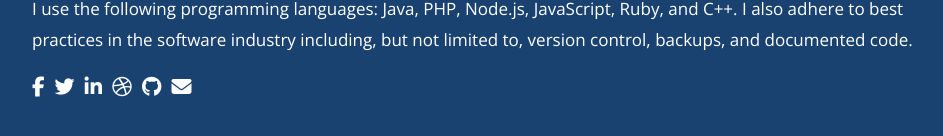
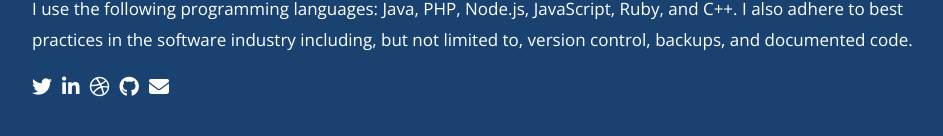
Before and after one commit to nsylke/nsylke.com, a Next.js app: page / in a window 1280 px wide. Shown: the part 540-676 px from the top of the page, without its empty margins (23-966 px from the left). Built offline with nearby package versions, Linux system fonts and the light colour scheme.

Commit message:
refactor: remove facebook from social media/icons

```diff
--- a/components/Content.tsx
+++ b/components/Content.tsx
@@ -11,7 +11,6 @@ const Content: React.FunctionComponent = () => (
                     <p>I have implemented sites from the ground up and improved/upgraded legacy systems to current ones. I have worked with platforms and frameworks like WordPress and Shopify.</p>
                     <p>I use the following programming languages: Java, PHP, Node.js, JavaScript, Ruby, and C++. I also adhere to best practices in the software industry including, but not limited to, version control, backups, and documented code.</p>
                     <p>
-                        <a href="https://facebook.com/nsylke"><i className="fab fa-facebook-f"/></a>
                         <a href="https://twitter.com/nsylke"><i className="fab fa-twitter"/></a>
                         <a href="https://linkedin.com/in/nsylke"><i className="fab fa-linkedin-in"/></a>
                         <a href="https://dribbble.com/nsylke"><i className="fab fa-dribbble"/></a>
```
